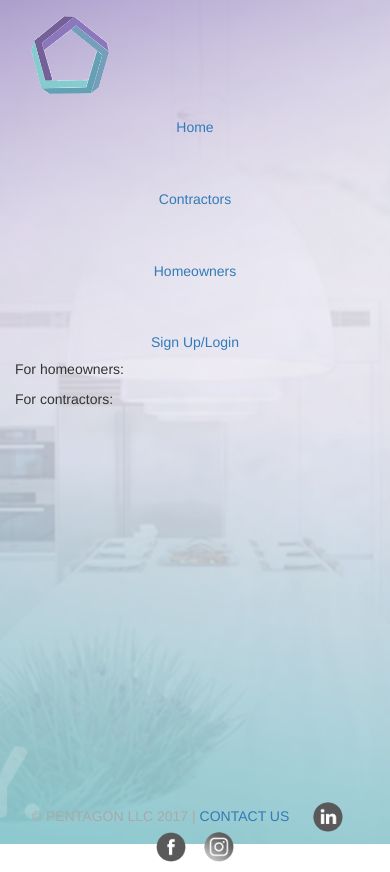
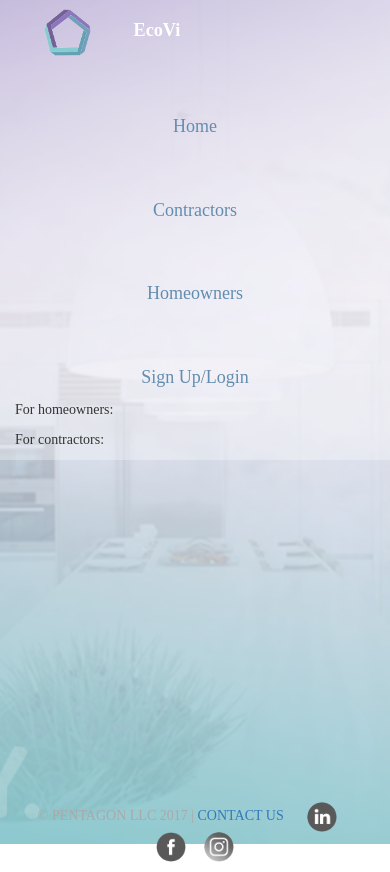
Before and after one commit to zona-li/ecovi, a Django app: page /contact/ in a window 390 px wide. Run offline with Django 3.2, Linux system fonts and the light colour scheme; some libraries are stand-ins or nearby versions.

Commit message:
header improvement

```diff
--- a/app/homestarter/main/templates/main/header.html
+++ b/app/homestarter/main/templates/main/header.html
@@ -25,6 +25,21 @@
 			background-position: center;
 			background-repeat: no-repeat;
 			background-size: cover;
+
+			font-family:'Terminal Dosis';
+		}
+
+		.row {
+			background-color: rgba(255,255,255,0.3);
+		}
+
+		.btn-link:hover {
+			color: #fff;
+			text-decoration: none;
+		}
+
+		.btn-link {
+			color: #638dae;
 		}
 
 	</style>
@@ -34,20 +49,21 @@
 	<div class="bg">
 		<div class="container-fluid" style="min-height:95%; ">
 			<div class="row">
-				<div class="col-xs-12 col-md-8">
-					<img src="{% static "/pictures/pentagon_logo.png" %}" alt="Responsive image" width="110" height="110">
+				<div class="col-md-1">
+					<img src="{% static "/pictures/pentagon_logo.png" %}" alt="Responsive image" width="65" height="65" style="margin-left: 20px;">
+					<b style="color:#FFFFFF; margin-left: 30px; font-size: 130% ">EcoVi</b>
 				</div>
 				<div class="col-md-1 text-center text-uppercase" autofocus style="margin-top: 1cm;">
-					<a href='/'><button type="button" class="btn btn-link">Home</button></a>
+					<a href='/'><button type="button" class="btn btn-link btn-lg">Home</button></a>
 				</div>
 				<div class="col-md-1 text-center text-uppercase" style="margin-top: 1cm;">
-					<a href='/search/'><button type="button" class="btn btn-link">Contractors</button></a>
+					<a href='/search/'><button type="button" class="btn btn-link btn-lg">Contractors</button></a>
 				</div>
 				<div class="col-md-1 text-center text-uppercase" style="margin-top: 1cm;">
-					<a href='/homeowners/signup/'><button type="button" class="btn btn-link">Homeowners</button></a>
+					<a href='/homeowners/signup/'><button type="button" class="btn btn-link btn-lg">Homeowners</button></a>
 				</div>
 				<div class="col-md-1 text-center text-uppercase" style="margin-top: 1cm;">
-					<a href='/accounts/login/'><button type="button" class="btn btn-link">Sign Up/Login</button></a>
+					<a href='/accounts/login/'><button type="button" class="btn btn-link btn-lg">Sign Up/Login</button></a>
 				</div>
 
 				<!-- {% if user.is_authenticated %}
```
